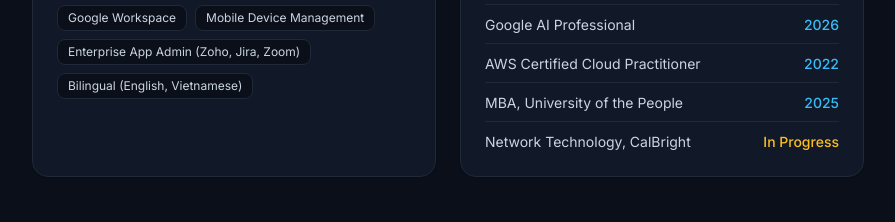
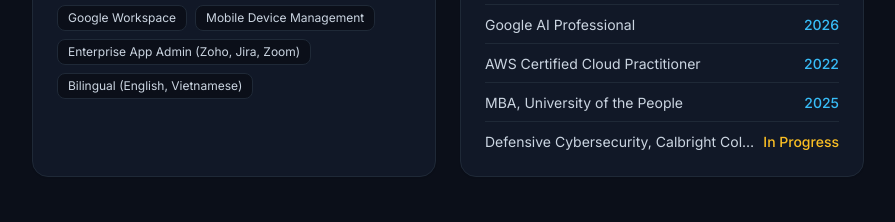
Before and after one commit to nnqnhu/about-ahna-nguyen, a plain HTML site: page index.html in a window 1280 px wide. Shown: the part 2160-2382 px from the top of the page, without its empty margins (192-1087 px from the left). Drawn offline with nearby package versions, Linux system fonts and the light colour scheme.

Commit message:
Update index.html

```diff
--- a/index.html
+++ b/index.html
@@ -297,7 +297,7 @@
                         <span class="text-sky-400 font-medium flex-shrink-0">2025</span>
                     </li>
                     <li class="flex items-center justify-between">
-                        <span class="truncate pr-2">Network Technology, CalBright</span>
+                        <span class="truncate pr-2">Defensive Cybersecurity, Calbright College</span>
                         <span class="text-amber-400 font-medium flex-shrink-0">In Progress</span>
                     </li>
                 </ul>
```
